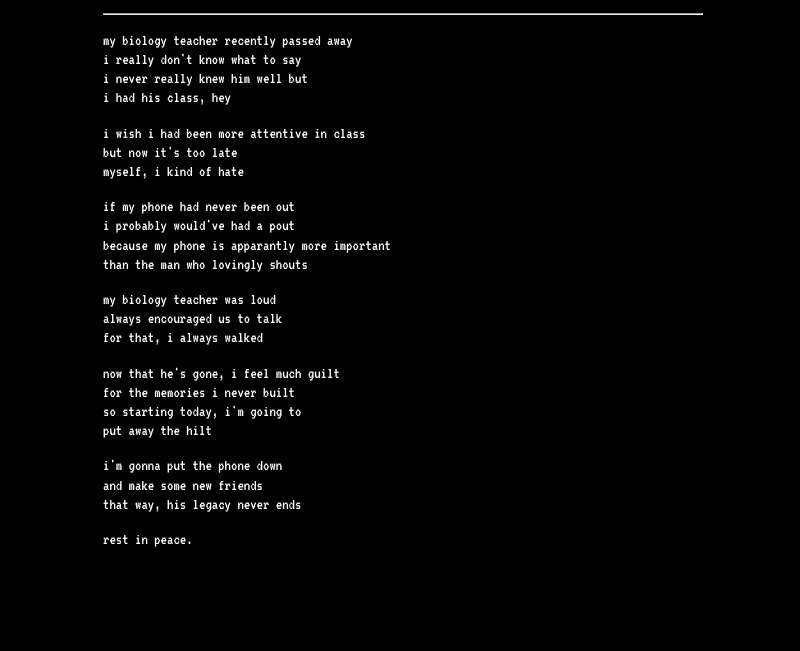
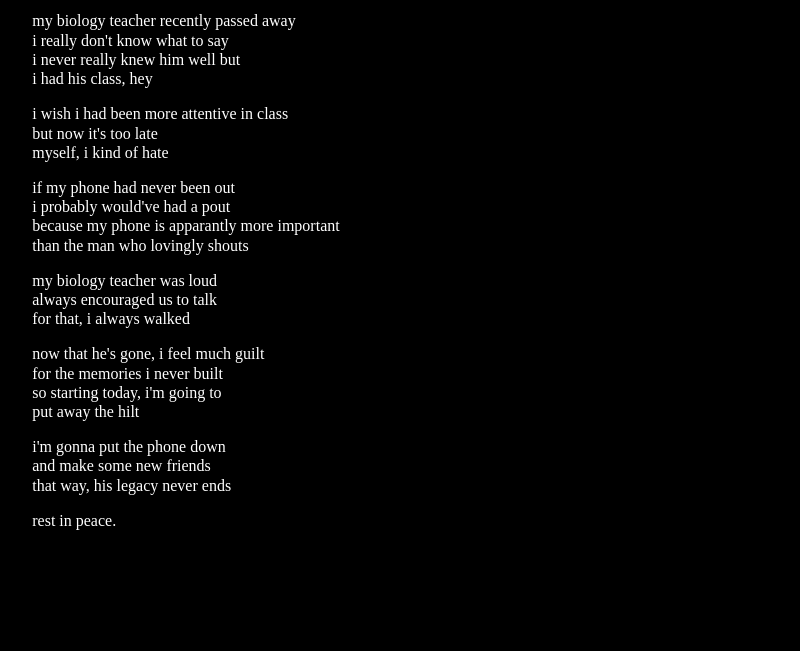
Before and after one commit to raynecloudy/site, a plain HTML site: page my_biology_teacher.html in a window 1280 px wide. Shown: the part 149-800 px from the top of the page, without its empty margins (237-1037 px from the left). Drawn offline with Linux system fonts and the light colour scheme; a web font is replaced by a local one.

Commit message:
my bio teacher

```diff
--- /dev/null
+++ b/my_biology_teacher.css
@@ -0,0 +1,26 @@
+body {
+	display: flex;
+	margin: 10px;
+	justify-content: center;
+	background-color: #000000;
+	scroll-behavior: smooth;
+	color: #ffffff;
+	line-height: 1.2rem;
+	font-size: 1rem;
+	image-rendering: pixelated;
+}
+
+content {
+	width: var(--content-width);
+	max-width: calc(100vw - 20px);
+	display: block;
+}
+
+* {
+	font-weight: normal;
+}
+
+::selection {
+	background-color: #ffffff;
+	color: #000000;
+}
--- a/my_biology_teacher/index.html
+++ b/my_biology_teacher.html
@@ -3,7 +3,7 @@
     <head>
         <meta charset="UTF-8">
 		<title>my biology teacher</title>
-		<link rel="stylesheet" href="/my_biology_teacher/style.css">
+		<link rel="stylesheet" href="/my_biology_teacher.css">
     </head>
     <body>
         <content>
--- a/my_biology_teacher/style.css
+++ /dev/null
@@ -1,49 +0,0 @@
-@import url(https://fonts.googleapis.com/css2?family=VT323&display=swap);
-
-@font-face {
-    font-family: "light";
-    src: url(/Basiic\ Sans\ 12pt.ttf);
-}
-
-@font-face {
-	font-family: "regular";
-	src: url(/Basiic\ Sans\ 18pt.ttf);
-}
-
-@font-face {
-	font-family: "bold";
-	src: url(/Basiic\ Style\ Sans.ttf);
-}
-
-:root {
-	--content-width: 600px;
-	color-scheme: dark;
-}
-
-body {
-	display: flex;
-	margin: 10px;
-	justify-content: center;
-	font-family: "regular", "VT323";
-	background-color: #000000;
-	scroll-behavior: smooth;
-	color: #ffffff;
-	line-height: 1.2rem;
-	font-size: 1rem;
-	image-rendering: pixelated;
-}
-
-content {
-	width: var(--content-width);
-	max-width: calc(100vw - 20px);
-	display: block;
-}
-
-* {
-	font-weight: normal;
-}
-
-::selection {
-	background-color: #ffffff;
-	color: #000000;
-}
```
